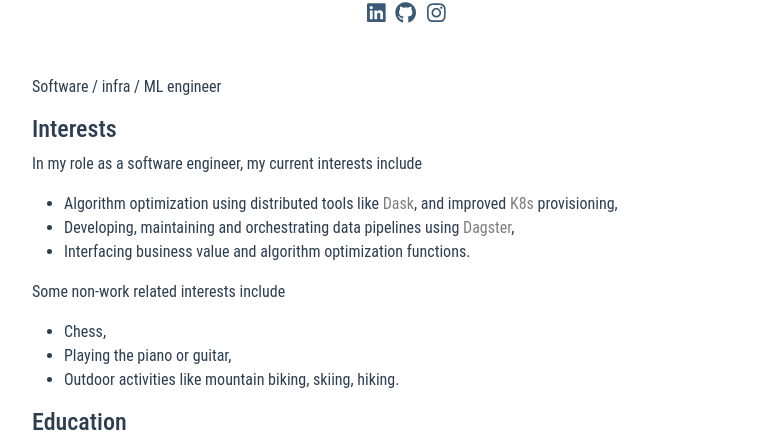
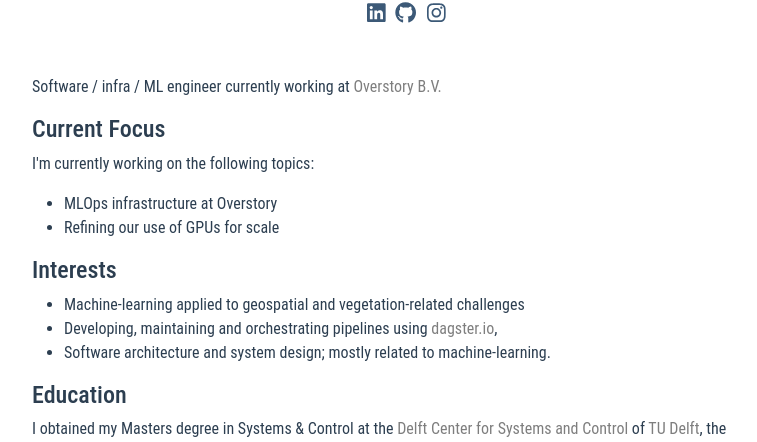
Before and after one commit to alexberndt/cv, a Vue app: page / in a window 1280 px wide. Shown: the part 503-945 px from the top of the page, without its empty margins (234-991 px from the left). Built offline with nearby package versions, Linux system fonts and the light colour scheme.

Commit message:
update texts

```diff
--- a/src/views/Home.vue
+++ b/src/views/Home.vue
@@ -1,7 +1,8 @@
 <template>
   <div class="home">
     <p>
-      Software / infra / ML engineer
+      Software / infra / ML engineer currently working at
+        <a href="https://www.overstory.com/">Overstory B.V.</a>
       <!-- working at
         <a href="https://www.overstory.com/">Overstory B.V.</a>
       where I work on solving a wide variety of geospatial-related problems. -->
@@ -10,18 +11,17 @@
         maintaining infrastructure and resource provisioning. -->
 
     </p>
+    <h4>Current Focus</h4>
+    <p>I'm currently working on the following topics:</p>
+    <ul>
+      <li>MLOps infrastructure at Overstory</li>
+      <li>Refining our use of GPUs for scale</li>
+    </ul>
     <h4>Interests</h4>
-    <p>In my role as a software engineer, my current interests include</p>
     <ul>
-      <li>Algorithm optimization using distributed tools like <a href="https://www.dask.org/">Dask</a>, and improved <a href="https://kubernetes.io/">K8s</a> provisioning,</li>
-      <li>Developing, maintaining and orchestrating data pipelines using <a href="https://dagster.io/">Dagster</a>,</li>
-      <li>Interfacing business value and algorithm optimization functions.</li>
-    </ul>
-    <p>Some non-work related interests include</p>
-    <ul>
-      <li>Chess,</li>
-      <li>Playing the piano or guitar,</li>
-      <li>Outdoor activities like mountain biking, skiing, hiking.</li>
+      <li>Machine-learning applied to geospatial and vegetation-related challenges</li>
+      <li>Developing, maintaining and orchestrating pipelines using <a href="https://dagster.io/">dagster.io</a>,</li>
+      <li>Software architecture and system design; mostly related to machine-learning.</li>
     </ul>
     <h4>Education</h4>
     <p>
--- a/src/views/Projects.vue
+++ b/src/views/Projects.vue
@@ -3,29 +3,26 @@
 
 
     <h2>Personal</h2>
-    <!-- <p class="m-4">A list of projects which I have worked on.</p>  -->
 
     <project-card
       name="ISS Tracker"
       link="https://iss-tracker.alexberndt.com"
-      content="Webapp which shows the current location of the International Space Station
-      and some other statistics."
+      content="Webapp showing the current location of the ISS
+      and related metrics."
       source_image_1="iss_space.jpg"
       source_image_2="iss_world.jpg"
     />
 
     <project-card
-      name="Data-Driven Diary"
+      name="Notepad"
       link="https://blog.alexberndt.com"
-      content="Blog about topics related, but not limited to,
-      machine learning, AI and algorithms in general."
+      content="Thoughts on software engineering, machine-learning, system design and more"
       source_image_1="blog3.jpg"
       source_image_2="blog4.jpg"
     />
 
 
     <h2>Publications</h2>
-    <!-- <p class="m-4">A List of publications which I have authored.</p> -->
 
     <publication-card
       name="Receding Horizon Re-ordering of Multi-Agent Execution Schedules"
```
